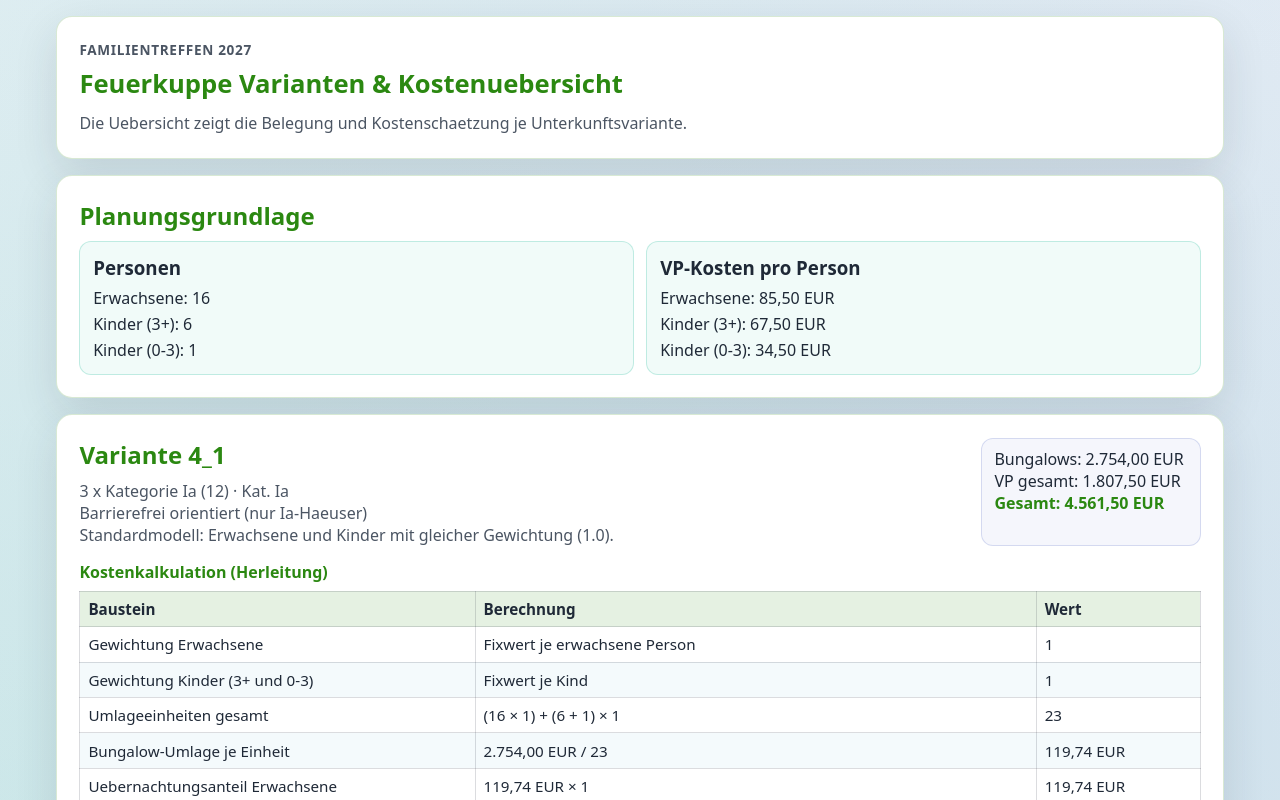
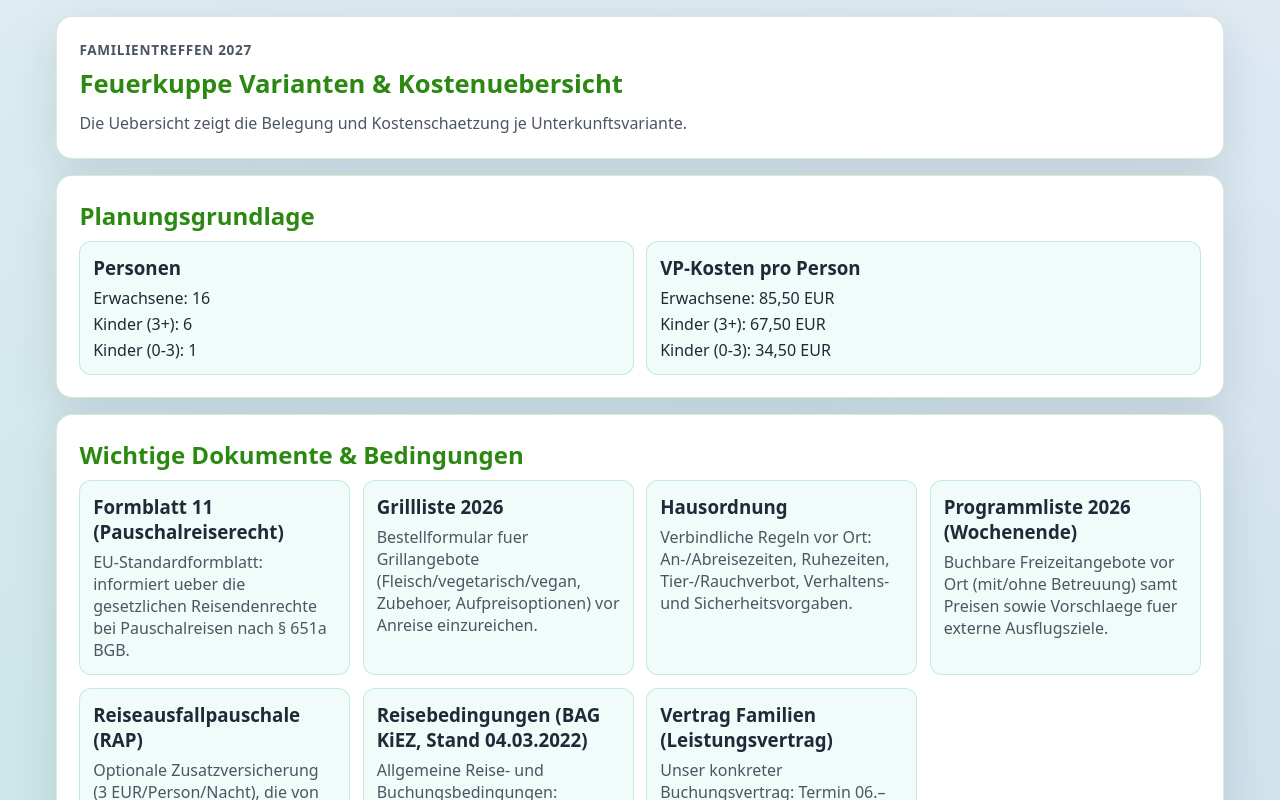
Before and after one commit to selfishlars/famtreff27, a React (Vite) app: page / in a window 1280 px wide. Shown: the top 800 px of the page. Built offline with nearby package versions, Linux system fonts and the light colour scheme.

Commit message:
feat: add document summaries section and allow Feuerkuppe name in Memory.md
Add a public overview of the 7 booking-related documents (house rules, RAP, contract terms etc.) to the website, and update Memory.md to reflect that the accommodation name is already public.

```diff
--- a/src/App.tsx
+++ b/src/App.tsx
@@ -23,6 +23,49 @@ type Scenario = {
   adultWeight?: number
   childWeight?: number
 }
+
+type DocumentSummary = {
+  title: string
+  summary: string
+}
+
+const DOCUMENT_SUMMARIES: DocumentSummary[] = [
+  {
+    title: 'Formblatt 11 (Pauschalreiserecht)',
+    summary:
+      'EU-Standardformblatt: informiert ueber die gesetzlichen Reisendenrechte bei Pauschalreisen nach § 651a BGB.',
+  },
+  {
+    title: 'Grillliste 2026',
+    summary:
+      'Bestellformular fuer Grillangebote (Fleisch/vegetarisch/vegan, Zubehoer, Aufpreisoptionen) vor Anreise einzureichen.',
+  },
+  {
+    title: 'Hausordnung',
+    summary:
+      'Verbindliche Regeln vor Ort: An-/Abreisezeiten, Ruhezeiten, Tier-/Rauchverbot, Verhaltens- und Sicherheitsvorgaben.',
+  },
+  {
+    title: 'Programmliste 2026 (Wochenende)',
+    summary:
+      'Buchbare Freizeitangebote vor Ort (mit/ohne Betreuung) samt Preisen sowie Vorschlaege fuer externe Ausflugsziele.',
+  },
+  {
+    title: 'Reiseausfallpauschale (RAP)',
+    summary:
+      'Optionale Zusatzversicherung (3 EUR/Person/Nacht), die von allen Stornogebuehren befreit.',
+  },
+  {
+    title: 'Reisebedingungen (BAG KiEZ, Stand 04.03.2022)',
+    summary:
+      'Allgemeine Reise- und Buchungsbedingungen: Vertragsschluss, Zahlung, Ruecktritt/Kuendigung, Haftung, Gerichtsstand.',
+  },
+  {
+    title: 'Vertrag Familien (Leistungsvertrag)',
+    summary:
+      'Unser konkreter Buchungsvertrag: Termin 06.–09.05.2027, 23 Personen, 3× Bungalow Kat. Ia, Verpflegungspauschalen je Personengruppe.',
+  },
+]
 
 function App() {
   const variant = FEUERKUPPE_VARIANTS.find((item) => item.id === '4')
@@ -107,6 +150,18 @@ function App() {
               <li>Kinder (0-3): {eur(VP_BABY)}</li>
             </ul>
           </article>
+        </div>
+      </section>
+
+      <section className="meta-card" aria-labelledby="dokumente-heading">
+        <h2 id="dokumente-heading">Wichtige Dokumente & Bedingungen</h2>
+        <div className="meta-grid">
+          {DOCUMENT_SUMMARIES.map((doc) => (
+            <article key={doc.title}>
+              <h3>{doc.title}</h3>
+              <p className="muted">{doc.summary}</p>
+            </article>
+          ))}
         </div>
       </section>
 
```
Also changed, not shown: 1 other file (tests, documents, lock files or other folders).
